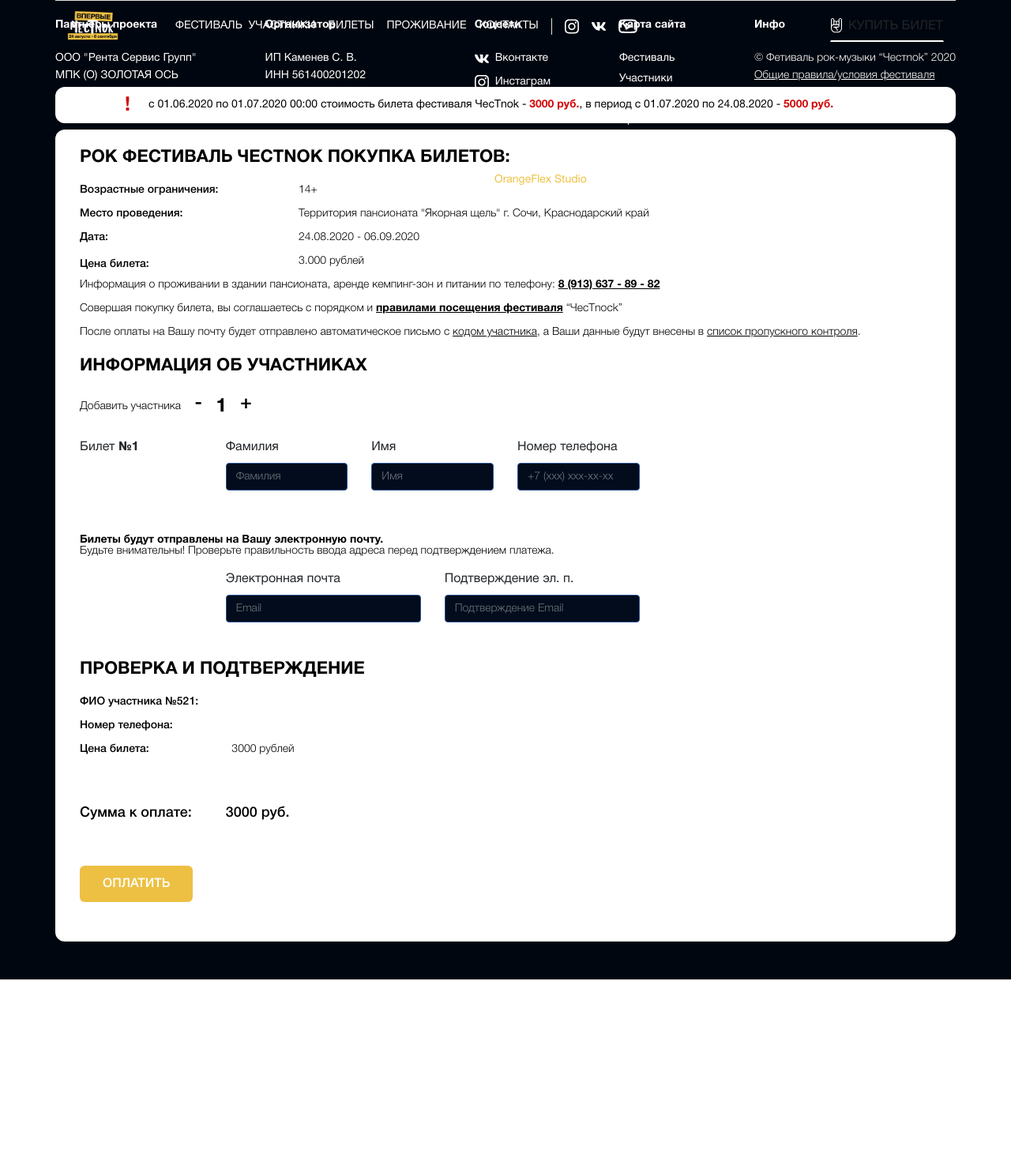
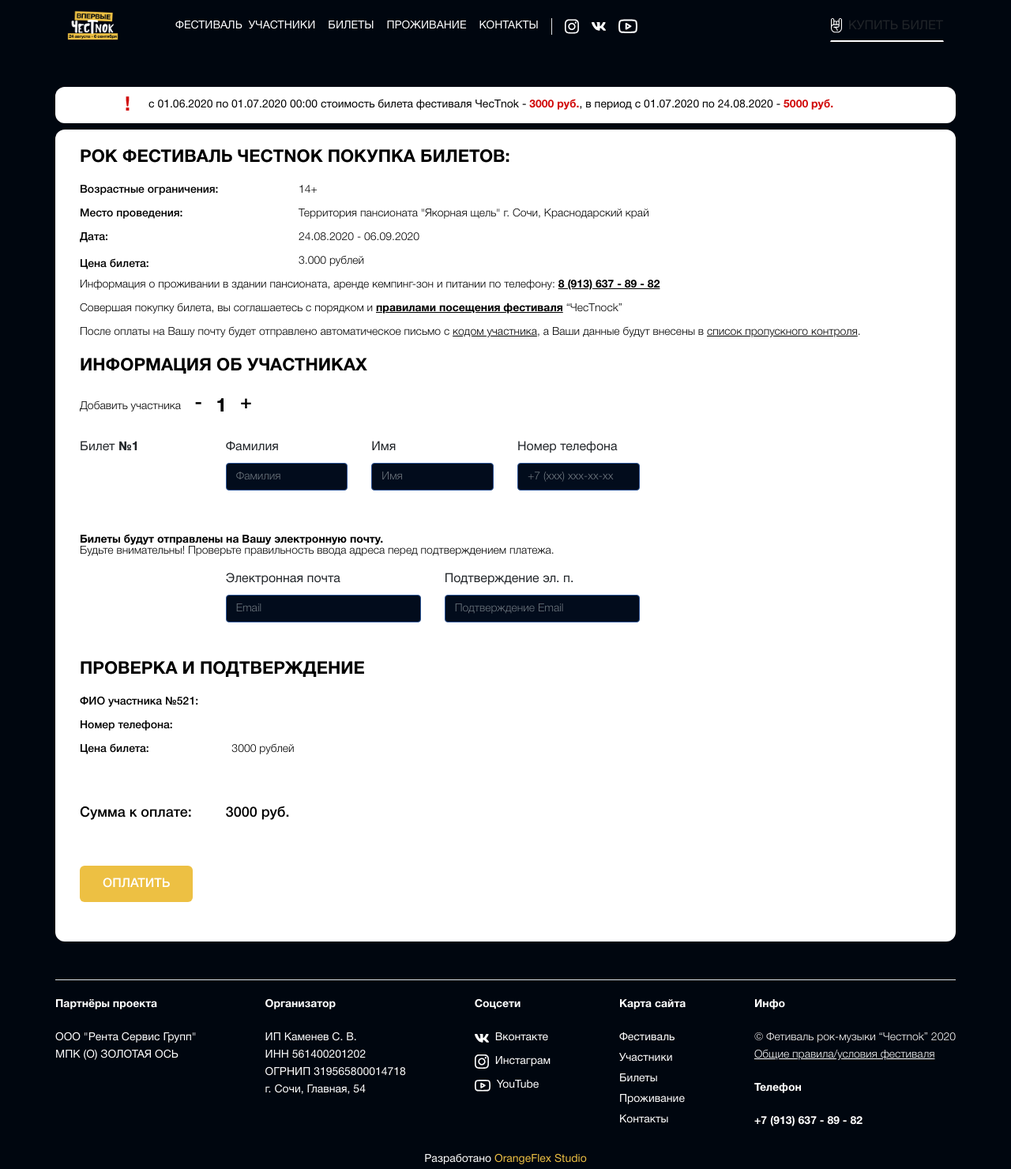
Before and after one commit to DiAndjelo/FestProject, a Django app: page /payment/ in a window 1280 px wide. Shown: the top 1480 px of the page at 79% size. Before the commit the page ends 1240 px from the top, so only its background shows below. Run offline with Django 3.2, Linux system fonts and the light colour scheme; some libraries are stand-ins or nearby versions.

Commit message:
header/footer fixed

```diff
--- a/templates/Landing/contacts.html
+++ b/templates/Landing/contacts.html
@@ -5,7 +5,7 @@
 {% endblock %}
 {% block content %}
     {% block payment_first %}
-        <div class="layerBody">
+        <div class="">
     {% endblock %}
 
     <section class="contact_section mb-2">
--- a/templates/Payment/payment.html
+++ b/templates/Payment/payment.html
@@ -5,7 +5,7 @@
 {% endblock %}
 {% block content %}
     {% block payment_first %}
-        <div class="layerBody">
+        <div class="">
     {% endblock %}
 
     <section class="tickets_warning mb-2">
```
